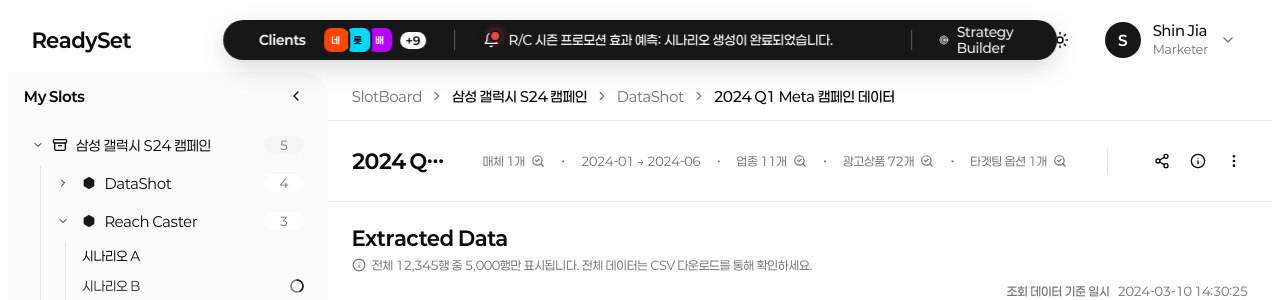
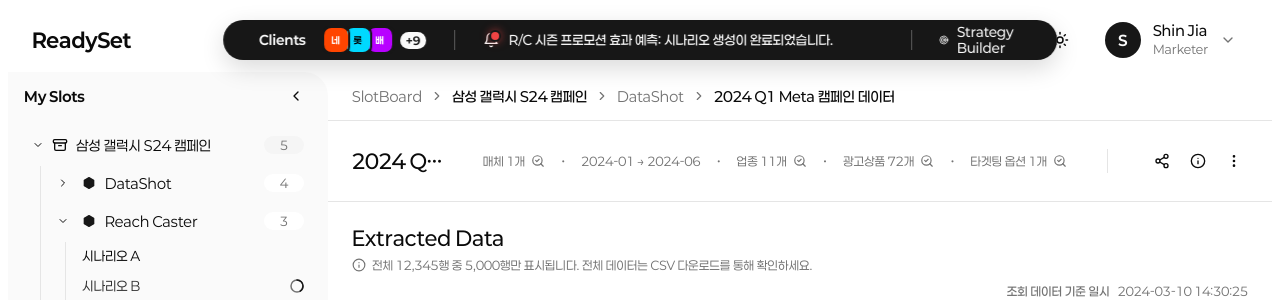
Before and after one commit to taetaej/ReadySet, a React (Vite) app: page /datashot/1 in a window 1280 px wide. Shown: the top 300 px of the page. Built offline with nearby package versions, Linux system fonts and the light colour scheme.

Commit message:
style: Reduce font weight for dataset name and Extracted Data title
- Change dataset name title from fontWeight 700 to 500
- Change Extracted Data title from fontWeight 600 to 500

```diff
--- a/src/components/datashot/DatasetDetail.tsx
+++ b/src/components/datashot/DatasetDetail.tsx
@@ -344,7 +344,7 @@ export function DatasetDetail({ datasetData: propDatasetData }: DatasetDetailPro
           }}>
             <h1 style={{
               fontSize: '20px',
-              fontWeight: '700',
+              fontWeight: '500',
               margin: 0,
               fontFamily: 'Paperlogy, sans-serif',
               whiteSpace: 'nowrap',
@@ -597,7 +597,7 @@ export function DatasetDetail({ datasetData: propDatasetData }: DatasetDetailPro
             <div style={{ flex: 1 }}>
               <h3 style={{
                 fontSize: '20px',
-                fontWeight: '600',
+                fontWeight: '500',
                 fontFamily: 'Paperlogy, sans-serif',
                 margin: 0,
                 marginBottom: '8px',
```
